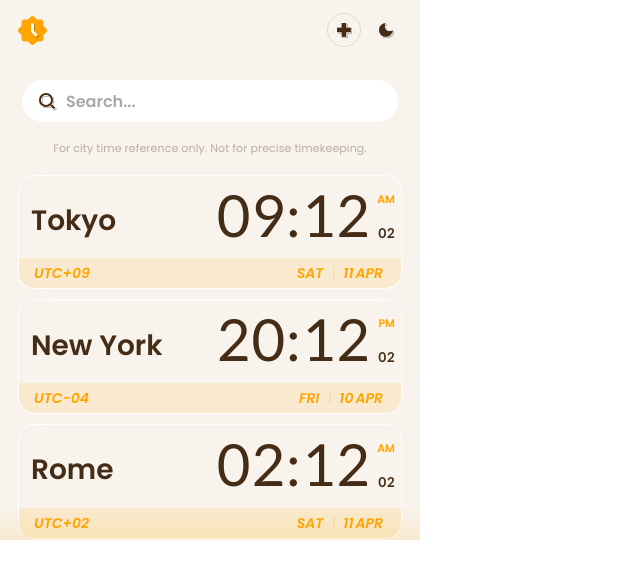
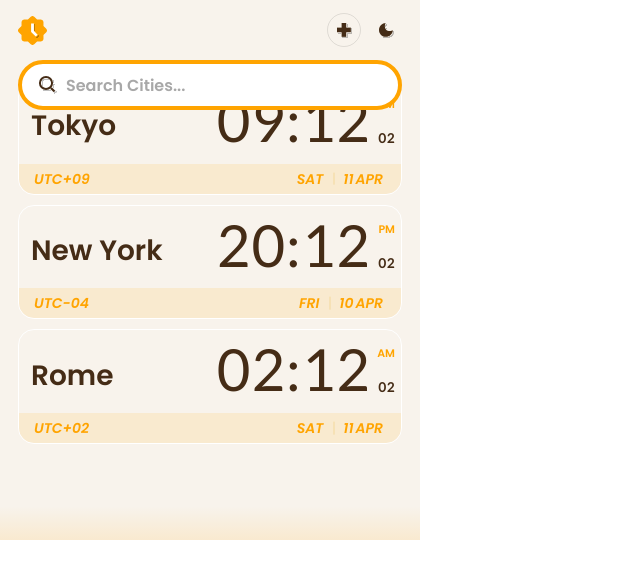
Before and after one commit to uryu-myao/timemate-chrome-extension, a React (Vite) app: page / in a window 1280 px wide. Both pictures are taken after a click on the button 344 px from the left and 30 px from the top of the page. Shown: the top 578 px of the page, without its empty margins (0-640 px from the left). Built offline with nearby package versions, Linux system fonts and the light colour scheme.

Commit message:
add search logic

```diff
--- a/src/App.tsx
+++ b/src/App.tsx
@@ -1,14 +1,33 @@
+import { useState, useCallback } from 'react';
 import Header from './components/Header';
 import TimezoneList from './components/TimezoneList';
+import { TimezoneInfo } from './components/Timezone';
 import '@styles/_reset.css';
 import '@styles/main.scss';
 
 function App() {
+  const [addTimezoneFn, setAddTimezoneFn] = useState<
+    ((timezone: TimezoneInfo) => void) | null
+  >(null);
+
+  const registerAddTimezone = useCallback(
+    (fn: (timezone: TimezoneInfo) => void) => {
+      setAddTimezoneFn(() => fn);
+    },
+    []
+  );
+
+  const handleAddTimezone = (timezone: TimezoneInfo) => {
+    if (addTimezoneFn) {
+      addTimezoneFn(timezone);
+    }
+  };
+
   return (
     <div className="app">
-      <Header />
+      <Header addTimezone={handleAddTimezone} />
       <div className="app-content">
-        <TimezoneList />
+        <TimezoneList onAddTimezone={registerAddTimezone} />
       </div>
     </div>
   );
--- a/src/components/Header.tsx
+++ b/src/components/Header.tsx
@@ -1,8 +1,13 @@
 import { useState, useEffect } from 'react';
 import '@styles/Header.scss';
 import Searchbar from '../components/Searchbar';
+import { TimezoneInfo } from './Timezone';
 
-const Header = () => {
+interface HeaderProps {
+  addTimezone: (timezone: TimezoneInfo) => void;
+}
+
+const Header: React.FC<HeaderProps> = ({ addTimezone }) => {
   // Search functionality ==============================
   const [showSearch, setShowSearch] = useState(false);
   const toggleSearch = () => {
@@ -60,7 +65,7 @@ const Header = () => {
             onClick={toggleTheme}></button>
         </div>
       </div>
-      {showSearch && <Searchbar />}
+      {showSearch && <Searchbar addTimezone={addTimezone} />}
     </header>
   );
 };
--- a/src/components/Searchbar.tsx
+++ b/src/components/Searchbar.tsx
@@ -1,19 +1,152 @@
+import { useState, useEffect, useRef } from 'react';
 import '@styles/Searchbar.scss';
 
-const Searchbar = () => {
+interface SearchResult {
+  id: string;
+  city: string;
+  zone: string;
+}
+
+interface SearchbarProps {
+  addTimezone: (timezone: { id: string; city: string; zone: string }) => void;
+}
+
+const Searchbar: React.FC<SearchbarProps> = ({ addTimezone }) => {
+  const [searchTerm, setSearchTerm] = useState('');
+  const [results, setResults] = useState<SearchResult[]>([]);
+  const [isLoading, setIsLoading] = useState(false);
+  const [showResults, setShowResults] = useState(false);
+  const searchRef = useRef<HTMLDivElement>(null);
+
+  // 模拟API调用获取城市时区数据
+  const fetchCityTimezones = async (query: string): Promise<SearchResult[]> => {
+    // 这里替换为实际API调用
+    setIsLoading(true);
+
+    try {
+      // 模拟API延迟
+      await new Promise((resolve) => setTimeout(resolve, 300));
+
+      // 模拟API响应数据 - 实际实现中替换为真实API调用
+      const allCities = [
+        { id: 'shanghai', city: 'Shanghai', zone: 'Asia/Shanghai' },
+        { id: 'beijing', city: 'Beijing', zone: 'Asia/Shanghai' },
+        { id: 'hongkong', city: 'Hong Kong', zone: 'Asia/Hong_Kong' },
+        { id: 'taipei', city: 'Taipei', zone: 'Asia/Taipei' },
+        { id: 'tokyo', city: 'Tokyo', zone: 'Asia/Tokyo' },
+        { id: 'seoul', city: 'Seoul', zone: 'Asia/Seoul' },
+        { id: 'singapore', city: 'Singapore', zone: 'Asia/Singapore' },
+        { id: 'london', city: 'London', zone: 'Europe/London' },
+        { id: 'paris', city: 'Paris', zone: 'Europe/Paris' },
+        { id: 'berlin', city: 'Berlin', zone: 'Europe/Berlin' },
+        { id: 'newyork', city: 'New York', zone: 'America/New_York' },
+        { id: 'losangeles', city: 'Los Angeles', zone: 'America/Los_Angeles' },
+        { id: 'sydney', city: 'Sydney', zone: 'Australia/Sydney' },
+      ];
+
+      if (!query.trim()) return [];
+
+      return allCities.filter((city) =>
+        city.city.toLowerCase().includes(query.toLowerCase())
+      );
+    } catch (error) {
+      console.error('搜索城市时出错:', error);
+      return [];
+    } finally {
+      setIsLoading(false);
+    }
+  };
+
+  // 处理搜索输入
+  const handleSearch = (e: React.ChangeEvent<HTMLInputElement>) => {
+    const value = e.target.value;
+    setSearchTerm(value);
+
+    if (value.trim()) {
+      setShowResults(true);
+    } else {
+      setShowResults(false);
+    }
+  };
+
+  // 处理点击选择城市
+  const handleSelectCity = (result: SearchResult) => {
+    addTimezone(result);
+    setSearchTerm('');
+    setShowResults(false);
+  };
+
+  // 点击外部关闭结果列表
+  useEffect(() => {
+    const handleClickOutside = (event: MouseEvent) => {
+      if (
+        searchRef.current &&
+        !searchRef.current.contains(event.target as Node)
+      ) {
+        setShowResults(false);
+      }
+    };
+
+    document.addEventListener('mousedown', handleClickOutside);
+    return () => {
+      document.removeEventListener('mousedown', handleClickOutside);
+    };
+  }, []);
+
+  // 搜索词变化时获取结果
+  useEffect(() => {
+    const delaySearch = setTimeout(async () => {
+      if (searchTerm.trim()) {
+        const searchResults = await fetchCityTimezones(searchTerm);
+        setResults(searchResults);
+      } else {
+        setResults([]);
+      }
+    }, 300);
+
+    return () => clearTimeout(delaySearch);
+  }, [searchTerm]);
+
   return (
-    <>
-      <div className="header-searchbar">
+    <div className="search-inner" ref={searchRef}>
+      <div className="search-input__container">
         <input
-          className="header-searchbar__input"
+          className="search-input__field"
           type="text"
-          placeholder="Search..."
+          placeholder="Search cities..."
+          value={searchTerm}
+          onChange={handleSearch}
         />
       </div>
-      <p className="timezone-subtext">
+
+      {showResults && (
+        <div className="search-results">
+          {isLoading ? (
+            <div className="search-loading">Loading...</div>
+          ) : results.length > 0 ? (
+            <ul>
+              {results.map((result) => (
+                <li
+                  key={result.id}
+                  onClick={() => handleSelectCity(result)}
+                  className="search-result__item">
+                  <span className="city-name">{result.city}</span>
+                  <span className="timezone-name">
+                    {result.zone.replace('_', ' ')}
+                  </span>
+                </li>
+              ))}
+            </ul>
+          ) : searchTerm.trim() ? (
+            <div className="search-no-results">No cities found</div>
+          ) : null}
+        </div>
+      )}
+
+      {/* <p className="timezone-subtext">
         For city time reference only. Not for precise timekeeping.
-      </p>
-    </>
+      </p> */}
+    </div>
   );
 };
 
--- a/src/components/TimezoneList.tsx
+++ b/src/components/TimezoneList.tsx
@@ -1,4 +1,4 @@
-import { useState } from 'react';
+import { useState, useEffect, useCallback } from 'react';
 import Timezone, { TimezoneInfo } from './Timezone';
 
 // 初始时区数据
@@ -8,7 +8,11 @@ const initialTimezones: TimezoneInfo[] = [
   { id: 'rome', city: 'Rome', zone: 'Europe/Rome' },
 ];
 
-const TimezoneList = () => {
+interface TimezoneListProps {
+  onAddTimezone?: (timezone: (timezone: TimezoneInfo) => void) => void;
+}
+
+const TimezoneList: React.FC<TimezoneListProps> = ({ onAddTimezone }) => {
   const [timezones, setTimezones] = useState<TimezoneInfo[]>(initialTimezones);
   const [activeSettingId, setActiveSettingId] = useState<string | null>(null);
   const [pinnedIds, setPinnedIds] = useState<string[]>([]);
@@ -37,6 +41,24 @@ const TimezoneList = () => {
   const unpinTimezone = (id: string) => {
     setPinnedIds((prev) => prev.filter((tid) => tid !== id));
   };
+
+  // 使用useCallback包装addTimezone函数，避免不必要的重新创建
+  const addTimezone = useCallback((newTimezone: TimezoneInfo) => {
+    // 检查是否已存在相同ID的时区
+    setTimezones((prev) => {
+      if (prev.some((tz) => tz.id === newTimezone.id)) {
+        return prev; // 如果已存在，返回原数组
+      }
+      return [...prev, newTimezone]; // 否则添加新时区
+    });
+  }, []);
+
+  // 使用useEffect在组件挂载后注册方法，而不是在渲染过程中
+  useEffect(() => {
+    if (onAddTimezone) {
+      onAddTimezone(addTimezone);
+    }
+  }, [onAddTimezone, addTimezone]); // 正确添加所有依赖项
 
   // 按固定状态排序（固定的在前面）
   const sortedTimezones = [...timezones].sort((a, b) => {
--- a/src/styles/Header.scss
+++ b/src/styles/Header.scss
@@ -1,4 +1,5 @@
 .header {
+  position: relative;
   width: 420px;
   height: auto;
   z-index: 2;
--- a/src/styles/Searchbar.scss
+++ b/src/styles/Searchbar.scss
@@ -1,13 +1,21 @@
-.header {
-  &-searchbar {
+.search {
+  &-inner {
+    position: absolute;
+    bottom: -60px;
+    width: 100%;
+  }
+
+  &-input {
+    &__container {
       position: relative;
-    padding: 16px var(--container-padding-horizontal);
+      width: 100%;
+      padding: 16px var(--container-padding-horizontal) 10px;
 
       &::before {
         content: '';
         display: block;
         position: absolute;
-      top: calc(50% - 1px);
+        top: 52%;
         transform: translateY(-50%);
         left: 30px;
         width: 32px;
@@ -18,13 +26,14 @@
         background-size: auto;
         z-index: 2;
       }
+    }
 
-    &__input {
+    &__field {
       color: var(--color-font-timezone);
       background-color: var(--color-bg-timezone);
       width: 100%;
       height: 50px;
-      border: 4px solid var(--color-primary);
+      border: 4px solid var(--color-secondary);
       border-radius: 25px;
       padding: 0 20px 0 44px;
       font-family: 'Poppins', serif;
@@ -44,4 +53,53 @@
       }
     }
   }
+
+  &-results {
+    width: calc(100% - 28px - 8px);
+    position: absolute;
+    left: 50%;
+    transform: translateX(-50%);
+    padding: 0px 0;
+    border: 4px solid var(--color-secondary);
+    border-radius: 25px;
+    background: rgba(255, 255, 255, 0.1);
+    backdrop-filter: blur(8px);
+    box-sizing: border-box;
+    overflow: hidden;
   }
+
+  &-result {
+    overflow-y: scroll;
+    &__item {
+      color: var(--color-font-timezone);
+      font-family: 'Poppins', serif;
+      letter-spacing: 0.5px;
+      padding: 12px 20px;
+      transition: all 0.2s ease-in-out;
+
+      &:hover {
+        background-color: var(--color-hover);
+        cursor: pointer;
+      }
+
+      .city-name {
+        padding-right: 10px;
+        font-weight: 600;
+        font-size: 18px;
+      }
+
+      .timezone-name {
+        font-size: 14px;
+      }
+    }
+  }
+
+  &-loading,
+  &-no-results {
+    color: var(--color-font-timezone);
+    font-family: 'Poppins', serif;
+    font-size: 16px;
+    padding: 12px 20px;
+    opacity: 0.6;
+  }
+}
```
Lines whose indentation alone changed are shown as unchanged.
